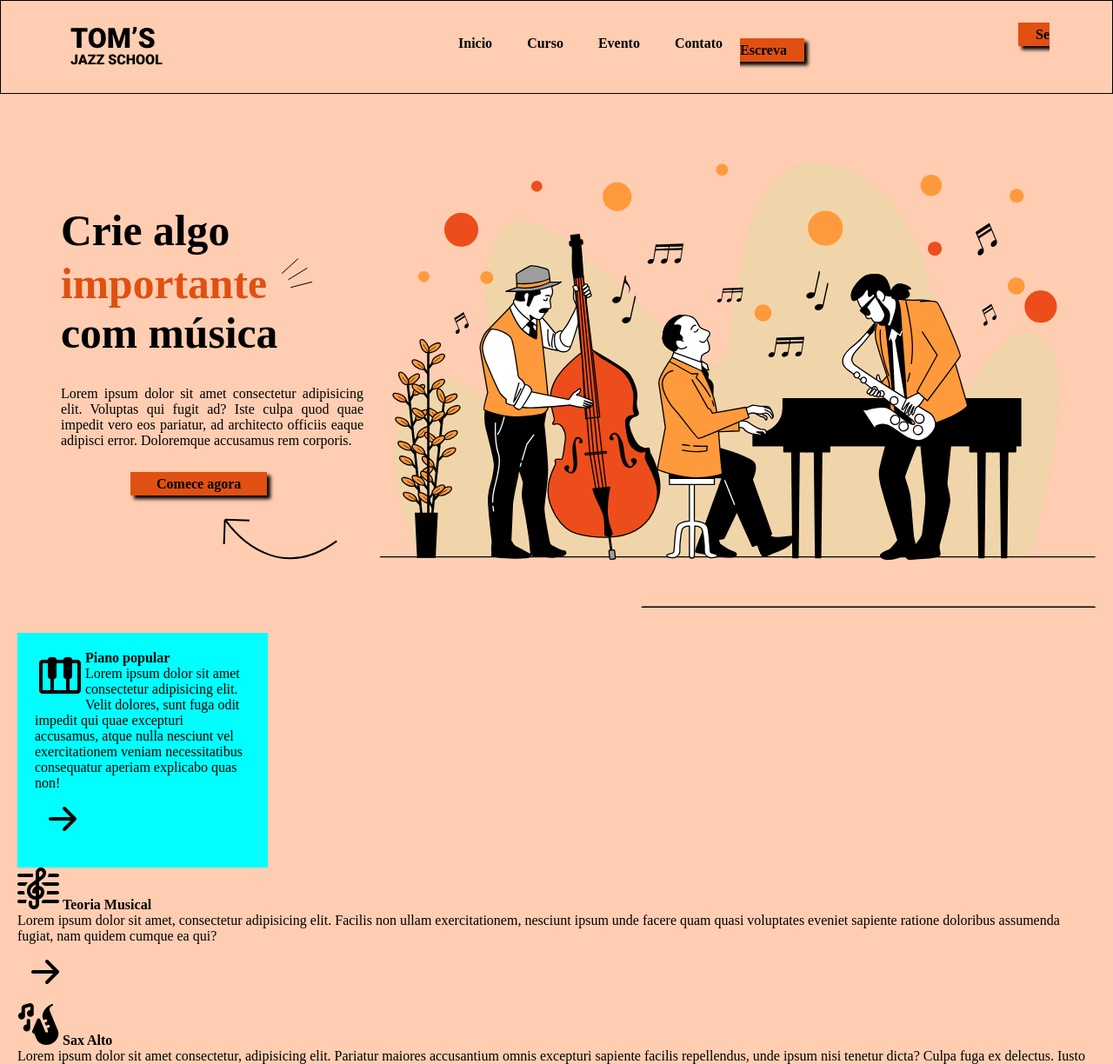
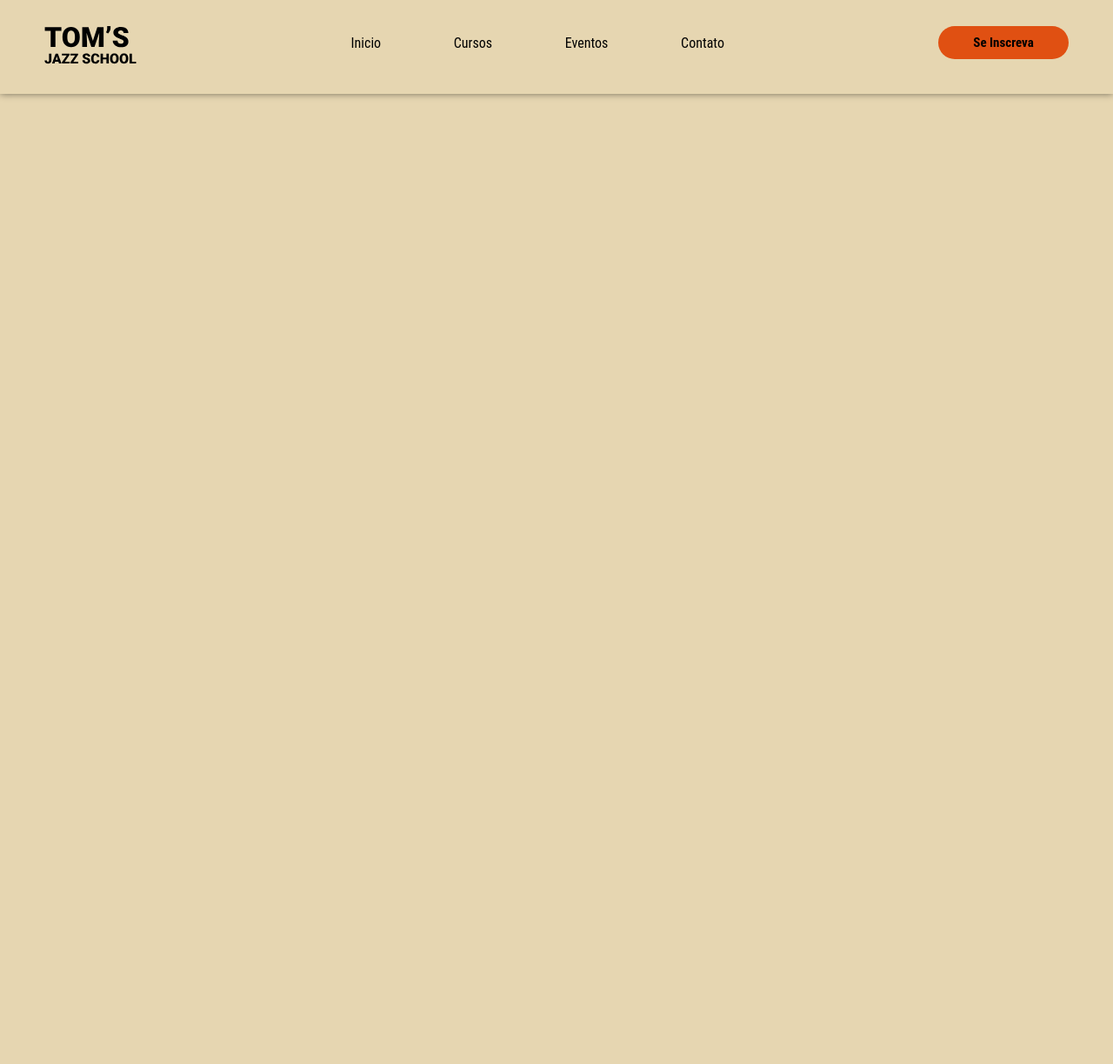
Before and after one commit to pedrodamiaoluz/landing-page, a plain HTML site: page progeto-pages/index.html in a window 1280 px wide. Shown: the top 1224 px of the page at 87% size. After the commit the page ends 800 px from the top, so only its background shows below. Drawn offline with Linux system fonts and the light colour scheme.

Commit message:
Terminei o header

```diff
--- a/progeto-pages/index.html
+++ b/progeto-pages/index.html
@@ -3,82 +3,38 @@
 <head>
     <meta charset="UTF-8">
     <meta name="viewport" content="width=device-width, initial-scale=1.0">
-    <link rel="stylesheet" href="style.css">
+    <link rel="preconnect" href="https://fonts.googleapis.com">
+<link rel="preconnect" href="https://fonts.gstatic.com" crossorigin>
+<!--Fonte do google-->
+<link href="https: //fonts.googleapis.com/css2?family= Roboto+ Condensado :ital,wght@0,100;0,200;0,300;0,400;0,500;0,600;0,700;0,800;0,900;1,100;1,200;1,300;1,400;1,500;1,600; 1.700;1.800;1.900 & display=swap" rel="folha de estilo">
+<!--Fim da Fonte do google-->
+<link rel="stylesheet" href="style.css">
     <title>Landing Page</title>
 </head>
 <body>
     <header>
-        <img src="imagens/logo.svg" alt="Tom's jazz scool">
-        <nav>
-            <a href="#">Inicio</a>
-            <a href="#">Curso</a>
-            <a href="#">Evento</a>
-            <a href="#">Contato</a>
-        </nav>
+        <div class="container">
+            <div class="Cont_logo">
+                <a href="#">
+                    <img src="./imagens/logo.svg" alt="logo">
+                </a>
+            </div><!--Fin da div cont_logo-->
 
-        <div class="button">
-            <a href="#">Se Escreva</a>
-        </div>
+            <nav>
+                <ul>
+                    <li><a href="#">Inicio</a></li>
+                    <li><a href="#">Cursos</a></li>
+                    <li><a href="#">Eventos</a></li>
+                    <li><a href="#">Contato</a></li>
+                </ul>
+            </nav>
+
+            <div class="cont_button">
+                <a href="#">
+                    <button>Se Inscreva</button>
+                </a>
+            </div><!--Fin da div cont_button-->
+        </div><!--Fin da div container-->
     </header>
-    <main>
-
-            <section id="principal">
-                <img src="imagens/hero-img.svg" alt="hero">
-                <div class="cabesalho">
-                    <h1>Crie algo <span>importante <img src="imagens/three-dashes.svg" alt=""></span> com música</h1>
-                    <p>
-                        Lorem ipsum dolor sit amet consectetur adipisicing elit. Voluptas qui fugit ad? Iste culpa quod quae impedit vero eos pariatur, ad architecto officiis eaque adipisci error. Doloremque accusamus rem corporis.
-                    </p>
-                    <a href="#" class="but">Comece agora</a>
-                    <img src="imagens/arrow-curve.svg" alt="">
-                </div>
-            </section>
-            <section>
-                <article>
-                    <div class="piano">
-                        <img src="imagens/piano.png" alt="icone de piano">
-
-                        <strong>Piano popular</strong>
-                        <p>
-                            Lorem ipsum dolor sit amet consectetur adipisicing elit. Velit dolores, sunt fuga odit impedit qui quae excepturi accusamus, atque nulla nesciunt vel exercitationem veniam necessitatibus consequatur aperiam explicabo quas non!
-                        </p>
-                        <a href="">
-                            <img src="imagens/arrow-right.svg" alt="Voltar">
-                        </a>
-                    </div>
-                </article>
-                <article class="imagens">
-                    <img src="imagens/clef.png" alt="Clef Musical">
-                    <strong>Teoria Musical</strong>
-                    <p>
-                        Lorem ipsum dolor sit amet, consectetur adipisicing elit. Facilis non ullam exercitationem, nesciunt ipsum unde facere quam quasi voluptates eveniet sapiente ratione doloribus assumenda fugiat, nam quidem cumque ea qui?
-                    </p>
-                    <a href="">
-                        <img src="imagens/arrow-right.svg" alt="Voltar">
-                    </a>
-                </article>
-                <article class="imagens">
-                    <img src="imagens/sax.png" alt="Sax Alto">
-                    <strong>Sax Alto</strong>
-                    <p>
-                        Lorem ipsum dolor sit amet consectetur, adipisicing elit. Pariatur maiores accusantium omnis excepturi sapiente facilis repellendus, unde ipsum nisi tenetur dicta? Culpa fuga ex delectus. Iusto voluptatum explicabo autem at!
-                    </p>
-                    <a href="#">
-                         <img src="imagens/arrow-right.svg" alt="">
-                    </a>
-                </article>
-                <article class="imagens">
-                    <img src="imagens/drums.png" alt="Bateria">
-                    <strong>Bateria</strong>
-                    <p>
-                        Lorem ipsum dolor sit amet consectetur, adipisicing elit. Aperiam cum ipsam tempora autem! Optio eos deleniti quia, ducimus alias ut maxime nostrum voluptatibus aliquam soluta nihil sapiente, enim tempora quaerat!
-                    </p>
-                </article>
-            </section>
-
-    </main>
-    <footer>
-
-    </footer>
 </body>
 </html>
--- a/progeto-pages/style.css
+++ b/progeto-pages/style.css
@@ -8,131 +8,71 @@
     --cor4: #E09302;
 
 }
-
+/*Configuraões gerais*/
 *{
     margin: 0px;
     padding: 0px;
+    box-sizing: border-box;
+    font-family: 'Roboto Condensed', sem serifa;
 }
 
 body{
-    background-color: var(--cor0);
+    background-color: #E6D6B1;
+    height: 100vh;
 }
 
-header{
-    background-color: var(--cor1);
-    min-height: 20px;
-    padding-top: 10px;
-    padding-bottom: 40px;
-    border: 1px solid black;
-
+.container{
+    max-width: 1280px;
+    margin: 0 auto;
 }
 
+/*Configuraões cabesalho*/
 
-header img{
-    display: table-cell;
-    float: left;
-    margin: auto;
-    padding: 20px;
-    padding-left: 80px;
-    padding-right: 20em;
+header{
+    padding: 30px 4%;
+    box-shadow: 0 0 8px rgba(0, 0, 0, 0.499);
 }
 
-nav{
-    padding: 10px;
+header > .container{
+    display: flex;
+    justify-content: space-between;
+    text-align: center;
 }
 
-
-nav > a{
-    background-color: var(--cor1);
+header nav a{
     color: black;
     text-decoration: none;
-    font-weight: bold;
-    padding: 10px;
-    display: table-cell;
-    float: left;
-    margin: 10px;
+    display: inline-block;
+    transition: .2s;
 }
 
-div.button > a{
-     background-color: var(--cor3);
-     color: black;
-     font-weight: bold;
-     text-decoration: none;
-     padding: 5px 20px;
-     margin: 10px;
-     margin-left: 20em;
-     box-shadow: 4px 4px 4px black;
-
+header nav a:hover{
+    color: #E05012;
+    transform: scale(1.10);
+    font-weight: 500;
 }
 
-main{
-    background-color: var(--cor1);
-    padding: 20px;
-    min-width: 635px;
-    max-width: 1366px;
-    margin: auto;
+header nav ul{
+    list-style-type: none;
 }
 
-section#principal{
-    background-color: var(--cor1);
+header nav ul li{
+    display: inline-block;
+    padding: 10px 40px;
 }
 
-section#principal > img{
-    background-color: var(--cor1);
-    padding: 10px 0px 0px 0px;
-    display: table-cell;
-    float: right;
-    margin: auto;
+header .cont_button button{
+    background-color: #E05012;
+    padding: 10px 40px;
+    font-size: 15px;
+    font-weight: 600;
+    border: none;
+    border-radius: 30px;
+    cursor: pointer;
+    transition: .2s;
 }
 
-div.cabesalho{
-    background-color: var(--cor1);
-    width: 350px;
-    height: 600px;
-    margin: 0px 0px 0px 50px;
+header .cont_button button:hover{
+    transform: scale(1.10);
+    box-shadow: 0 0 8px #CC5803;
 }
-
-div.cabesalho > h1{
-    padding: 2.2em 1em 0em 0em;
-    font-size: 3.1em;
-}
-
-
-div.cabesalho > p{
-    text-align: justify;
-    padding: 2em 0em 2em 0em;
-}
-
-div > img{
-    float: right;
-    padding: 30px;
-}
-
-span{
-    color: var(--cor3);
-}
-.but{
-     background-color: var(--cor3);
-     color: black;
-     font-weight: bold;
-     text-decoration: none;
-     padding: 5px 30px;
-     margin: 0px 0px 0px 5em;
-     box-shadow: 4px 4px 4px black;
-}
-
-div.piano{
-    background-color: aqua;
-    width: 20%;
-    padding: 20px;
-}
-
-div.piano > img{
-    float: left;
-    display: block;
-    padding: 5px;
-}
-
-strong{
-    position: relative;
-}
```
